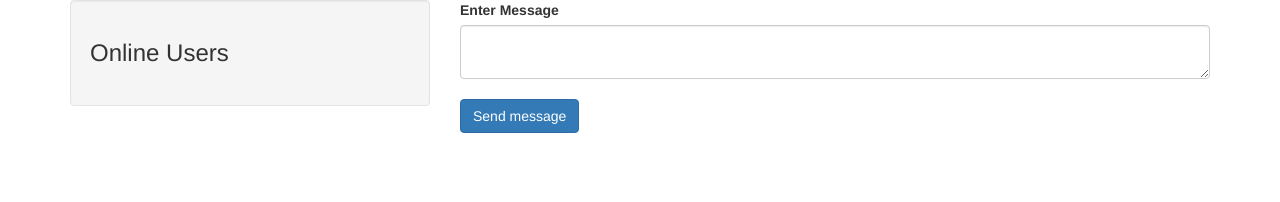
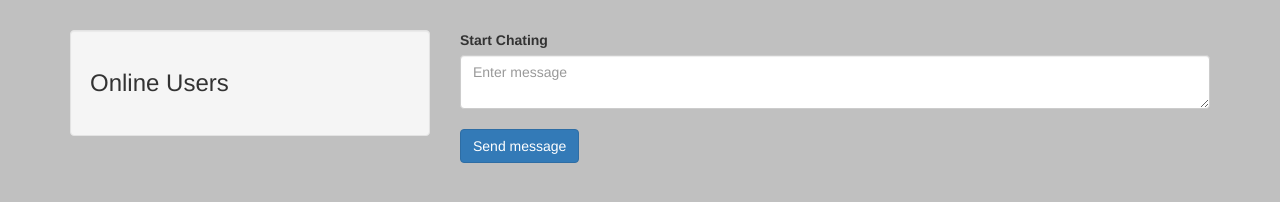
Before and after one commit to konstantin0s/Iochat, a website: page index.html in a window 1280 px wide. Drawn offline with nearby package versions, Linux system fonts and the light colour scheme.

Commit message:
Add basic style

```diff
--- a/index.html
+++ b/index.html
@@ -4,6 +4,14 @@
     <link rel="stylesheet" href="https://maxcdn.bootstrapcdn.com/bootstrap/3.3.6/css/bootstrap.min.css">
     <script src="http://code.jquery.com/jquery-latest.min.js"></script>
     <script src="/socket.io/socket.io.js"></script>
+    <style>
+     body {
+       margin-top: 30px;
+       background-color: silver;
+     }
+
+
+    </style>
   </head>
   <body>
     <div class="container">
@@ -20,10 +28,10 @@
              <div class="chat" id="chat"></div>
                 <form id="messageForm">
                   <div class="form-group">
-                    <label>Enter Message</label>
-                      <textarea class="form-control" id="message"></textarea>
+                    <label>Start Chating</label>
+                      <textarea class="form-control" id="message" placeholder="Enter message"></textarea>
                       <br />
-                      <input type="submit" class="btn btn-primary" value="Send message" />
+                      <input type="submit" class="btn btn-primary" id="submit" value="Send message" />
                   </div>
                 </form>
            </div>
```
